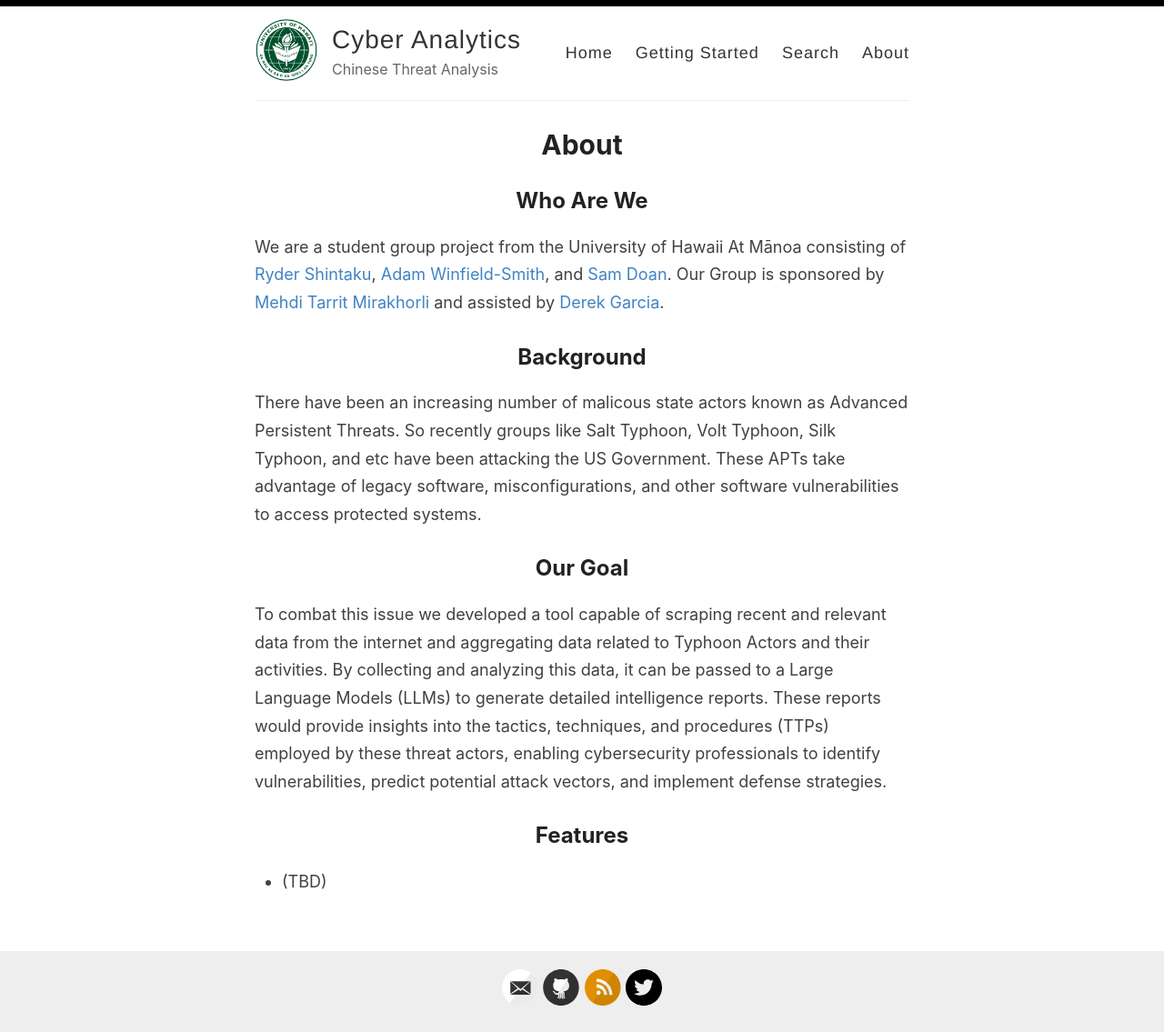
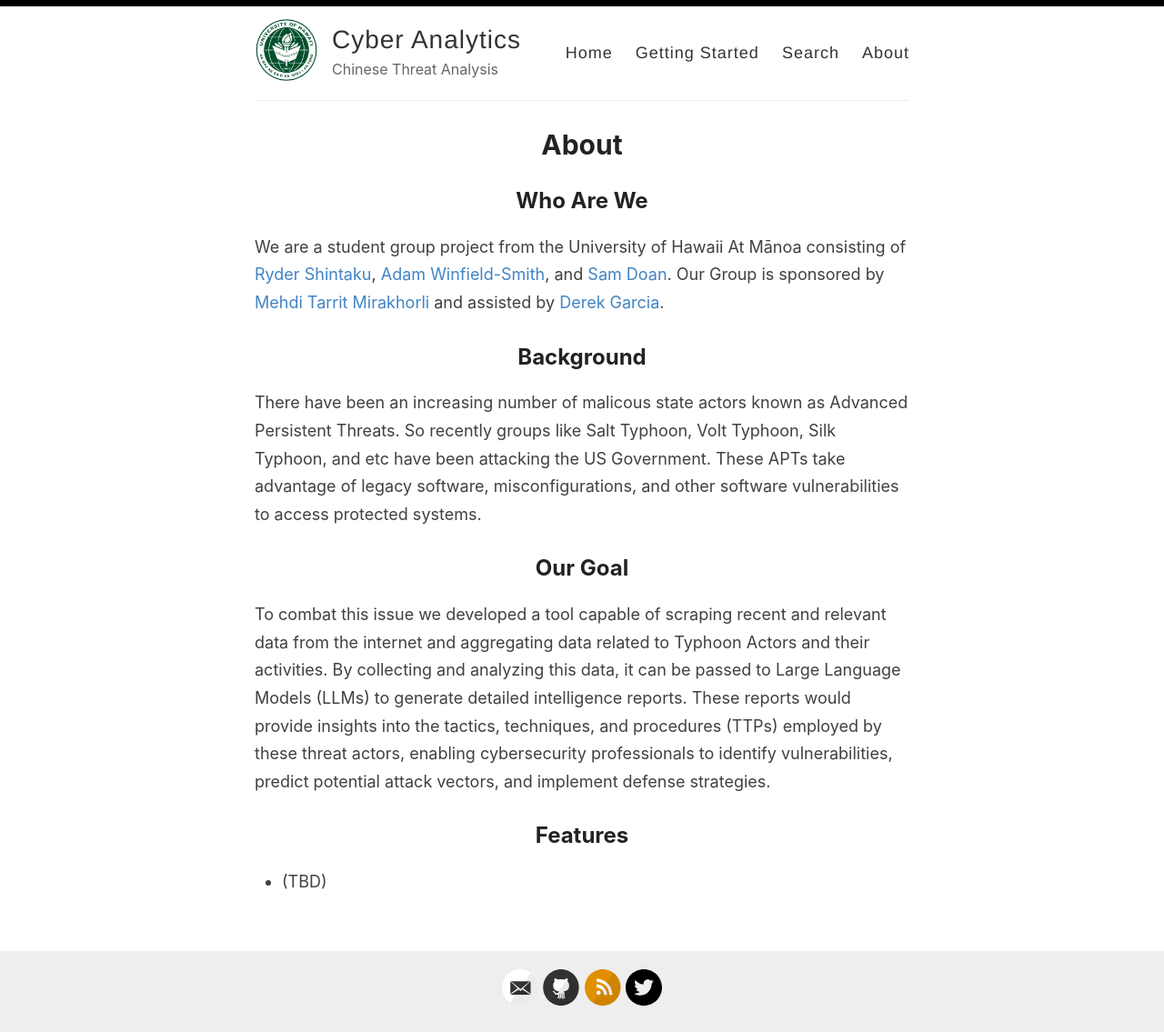
Before and after one commit to UHMCyberAnalytics/UHMCyberAnalytics.github.io, a Jekyll site: the page built from _pages/about.md, in a window 1280 px wide. Shown: the whole page at 91% size. Built offline with Jekyll 4.4.1, drawn with Linux system fonts in a browser that asks for light colours.

```diff
--- a/_pages/about.md
+++ b/_pages/about.md
@@ -11,7 +11,7 @@ We are a student group project from the University of Hawaii At Mānoa consistin
 There have been an increasing number of malicous state actors known as Advanced Persistent Threats. So recently groups like Salt Typhoon, Volt Typhoon, Silk Typhoon, and etc have been attacking the US Government. These APTs take advantage of legacy software, misconfigurations, and other software vulnerabilities to access protected systems.
 ## Our Goal
 
-To combat this issue we developed a tool capable of scraping recent and relevant data from the internet and aggregating data related to Typhoon Actors and their activities. By collecting and analyzing this data, it can be passed to a Large Language Models (LLMs) to generate detailed intelligence reports. These reports would provide insights into the tactics, techniques, and procedures (TTPs) employed by these threat actors, enabling cybersecurity professionals to identify vulnerabilities, predict potential attack vectors, and implement defense strategies.
+To combat this issue we developed a tool capable of scraping recent and relevant data from the internet and aggregating data related to Typhoon Actors and their activities. By collecting and analyzing this data, it can be passed to Large Language Models (LLMs) to generate detailed intelligence reports. These reports would provide insights into the tactics, techniques, and procedures (TTPs) employed by these threat actors, enabling cybersecurity professionals to identify vulnerabilities, predict potential attack vectors, and implement defense strategies.
 ## Features
 
 - (TBD)
```
